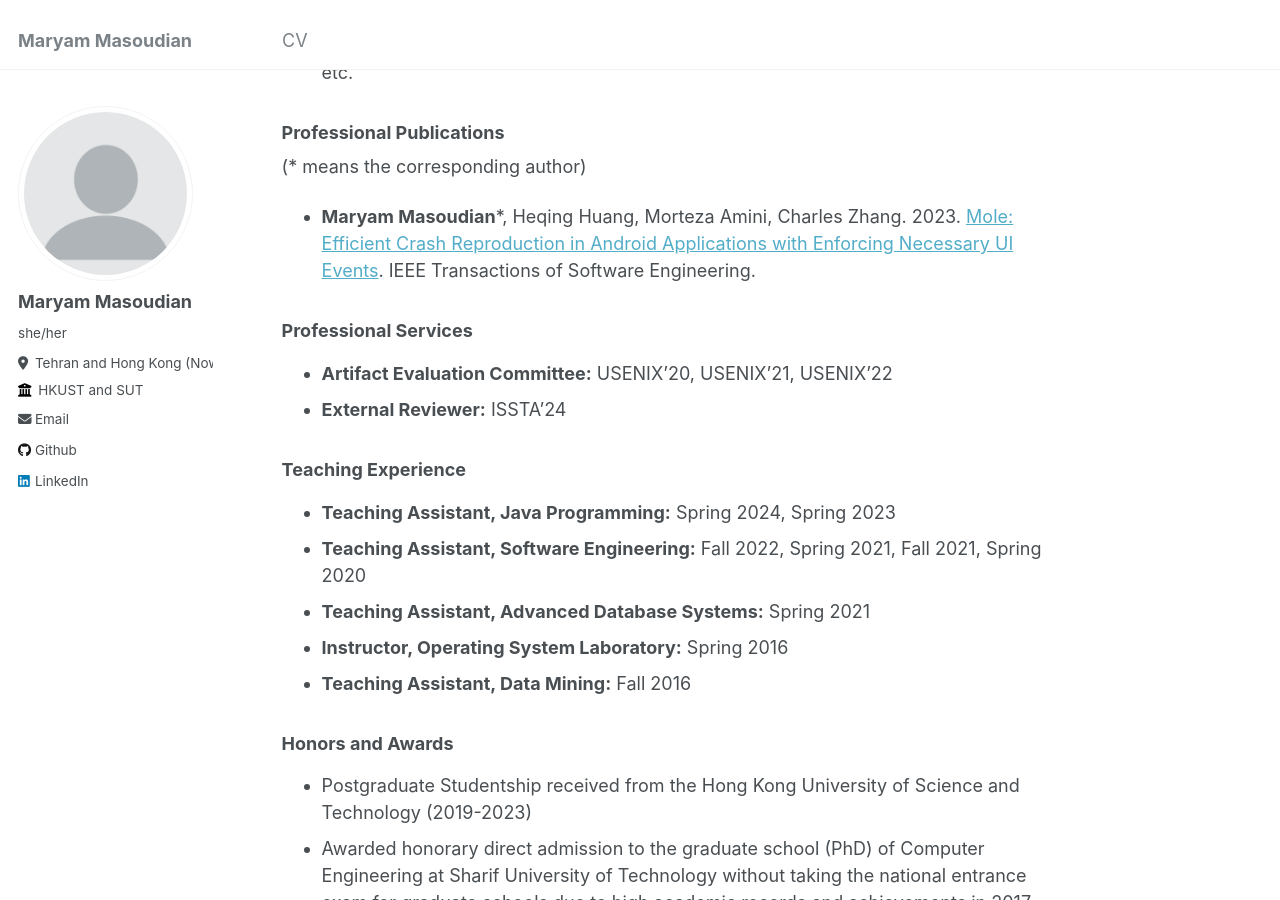
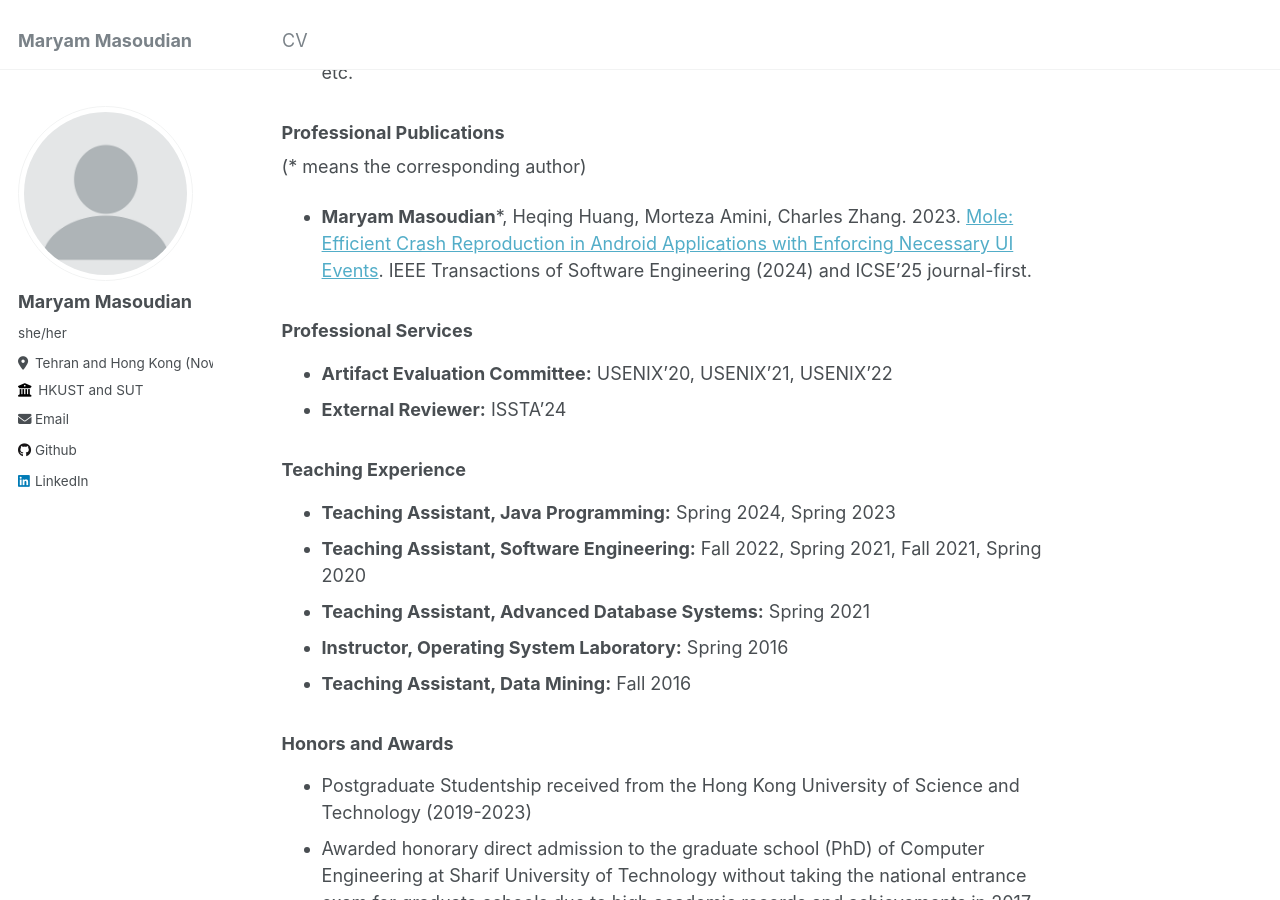
Before and after one commit to maryammsd/maryammsd.github.io, a Jekyll site: the page built from _pages/about.md, in a window 1280 px wide and 900 px high, scrolled down 591 px. Built offline with Jekyll 4.4.1, drawn with Linux system fonts in a browser that asks for light colours.

Commit message:
Update about.md

```diff
--- a/_pages/about.md
+++ b/_pages/about.md
@@ -19,8 +19,8 @@ Software Testing, Program Analysis
 ### Professional Publications
 (* means the corresponding author)
 
-* **Maryam Masoudian***, Heqing Huang, Morteza Amini, Charles Zhang. 2023. [Mole: Efficient Crash Reproduction in Android Applications with Enforcing Necessary UI Events](https://ieeexplore.ieee.org/document/10599338). IEEE Transactions of Software Engineering.
 
+* **Maryam Masoudian***, Heqing Huang, Morteza Amini, Charles Zhang. 2023. [Mole: Efficient Crash Reproduction in Android Applications with Enforcing Necessary UI Events](https://ieeexplore.ieee.org/document/10599338). IEEE Transactions of Software Engineering (2024) and ICSE'25 journal-first.
 
 
 ### Professional Services
```
